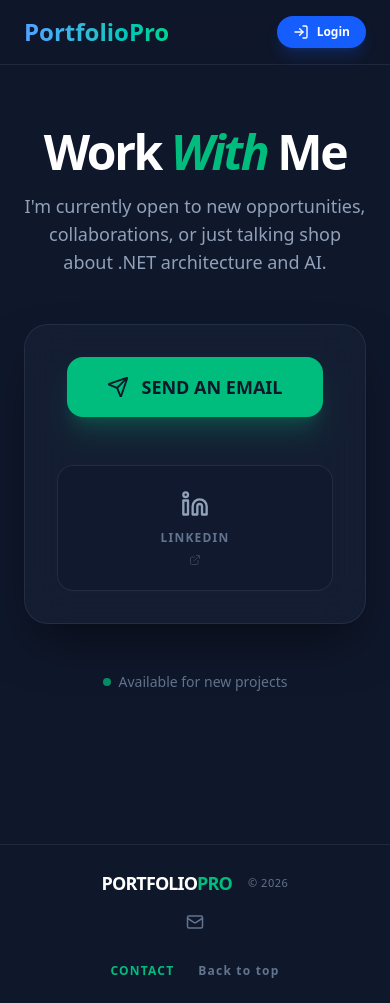
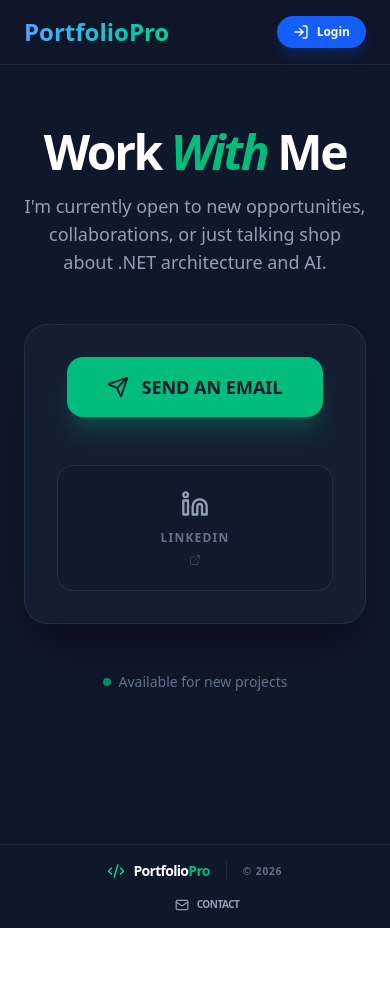
Before and after one commit to Chasertx/SuperSecretFrontEnd, a React (Vite) app: page /contact in a window 390 px wide. After the commit the page ends 928 px from the top, so only its background shows below. Built offline with nearby package versions, Linux system fonts and the light colour scheme; no server answers.

Commit message:
fixing some odds and ends.

```diff
--- a/src/components/Footer.tsx
+++ b/src/components/Footer.tsx
@@ -1,67 +1,73 @@
-import React from 'react';
-import { Link } from 'react-router-dom';
-import { Github, Linkedin, Instagram, Mail } from 'lucide-react';
+import React, { useState, useEffect } from 'react';
+import { Github, Linkedin, Instagram, Mail, Code2 } from 'lucide-react';
+import api from '../api/axiosInstance';
 import type { User } from '../types';
 
-interface FooterProps {
-  user?: User | null;
+const Footer: React.FC = () => {
+  const [king, setKing] = useState<User | null>(null);
+
+  useEffect(() => {
+    const fetchKingData = async () => {
+      try {
+        const response = await api.get('/users/profile/king');
+        setKing(response.data);
+      } catch (error) {
+        console.error("Footer: Error fetching king data", error);
       }
+    };
+    fetchKingData();
+  }, []);
 
-const Footer: React.FC<FooterProps> = ({ user }) => {
   const currentYear = new Date().getFullYear();
 
   return (
-    <footer className="bg-slate-900 border-t border-slate-800 py-6 px-8 mt-auto">
-      <div className="max-w-7xl mx-auto flex flex-col md:flex-row justify-between items-center gap-4">
+    <footer className="bg-slate-900 border-t border-slate-800 py-4 px-6 mt-auto">
+      <div className="max-w-7xl mx-auto flex flex-col md:flex-row items-center justify-between gap-4">
 
+        {/* Left: Brand & Copyright */}
         <div className="flex items-center gap-4">
-          <span className="text-white font-black text-lg tracking-tighter">
-            PORTFOLIO<span className="text-emerald-500">PRO</span>
+          <div className="flex items-center gap-2 border-r border-slate-800 pr-4">
+            <Code2 className="text-emerald-400" size={18} />
+            <span className="text-sm font-black tracking-tighter text-white">
+              Portfolio<span className="text-emerald-500">Pro</span>
             </span>
-          <span className="hidden md:block text-slate-600 text-xs">|</span>
-          <p className="text-slate-500 text-[11px] font-medium uppercase tracking-wider">
-            © {currentYear} {user?.firstName} {user?.lastName}
+          </div>
+          <p className="text-slate-500 text-[10px] font-bold uppercase tracking-widest">
+            © {currentYear} {king?.firstName} {king?.lastName}
           </p>
         </div>
 
-        <div className="flex items-center gap-3">
-          {user?.gitHubLink && (
-            <a href={user.gitHubLink} target="_blank" rel="noreferrer" className="text-slate-500 hover:text-white transition-colors">
-              <Github size={18} />
+        {/* Right: Socials & Contact */}
+        <div className="flex items-center gap-6">
+          <div className="flex items-center gap-4">
+            {king?.gitHubLink && (
+              <a href={king.gitHubLink} target="_blank" rel="noreferrer" className="text-slate-500 hover:text-white transition-colors" title="GitHub">
+                <Github size={16} />
               </a>
             )}
-          {user?.linkendInLink && (
-            <a href={user.linkendInLink} target="_blank" rel="noreferrer" className="text-slate-500 hover:text-emerald-500 transition-colors">
-              <Linkedin size={18} />
+            {king?.linkendInLink && (
+              <a href={king.linkendInLink} target="_blank" rel="noreferrer" className="text-slate-500 hover:text-blue-400 transition-colors" title="LinkedIn">
+                <Linkedin size={16} />
               </a>
             )}
-          {user?.instagramLink && (
-            <a href={user.instagramLink} target="_blank" rel="noreferrer" className="text-slate-500 hover:text-pink-500 transition-colors">
-              <Instagram size={18} />
+            {king?.instagramLink && (
+              <a href={king.instagramLink} target="_blank" rel="noreferrer" className="text-slate-500 hover:text-pink-500 transition-colors" title="Instagram">
+                <Instagram size={16} />
               </a>
             )}
-          <a href={`mailto:${user?.email}`} className="text-slate-500 hover:text-emerald-400 transition-colors">
-            <Mail size={18} />
+          </div>
+
+          <div className="h-4 w-[1px] bg-slate-800 hidden md:block" />
+
+          <a
+            href={`mailto:${king?.email}`}
+            className="flex items-center gap-2 text-slate-400 hover:text-emerald-400 transition-colors"
+          >
+            <Mail size={14} />
+            <span className="text-[10px] font-black uppercase tracking-tighter">{king?.email || 'Contact'}</span>
           </a>
         </div>
 
-        <div className="flex justify-center gap-10">
-             {user?.gitHubLink && <a href={user.gitHubLink} target="_blank" className="text-slate-500 hover:text-white transition-all transform hover:-translate-y-1"><Github size={24}/></a>}
-             {user?.linkendInLink && <a href={user.linkendInLink} target="_blank" className="text-slate-500 hover:text-emerald-500 transition-all transform hover:-translate-y-1"><Linkedin size={24}/></a>}
-             {user?.instagramLink && <a href={user.instagramLink} target="_blank" className="text-slate-500 hover:text-pink-500 transition-all transform hover:-translate-y-1"><Instagram size={24}/></a>}
-          </div>
-
-        <div className="flex items-center gap-6 text-xs font-bold uppercase tracking-widest">
-          <Link to="/contact" className="text-emerald-500 hover:text-emerald-400 transition-colors">
-            Contact
-          </Link>
-          <button
-            onClick={() => window.scrollTo({ top: 0, behavior: 'smooth' })}
-            className="text-slate-500 hover:text-white transition-colors"
-          >
-            Back to top
-          </button>
-        </div>
       </div>
     </footer>
   );
```
Lines whose indentation alone changed are shown as unchanged.
